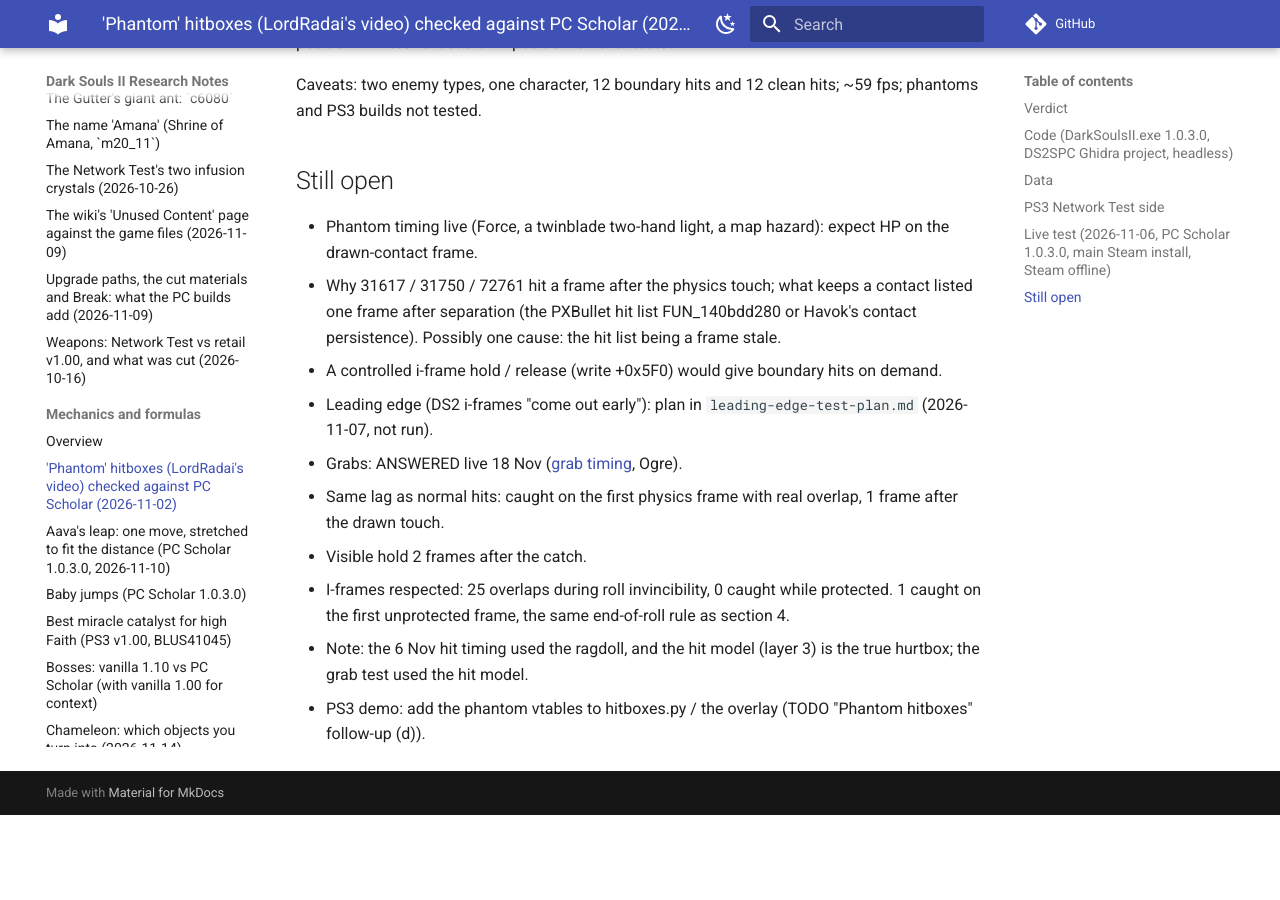
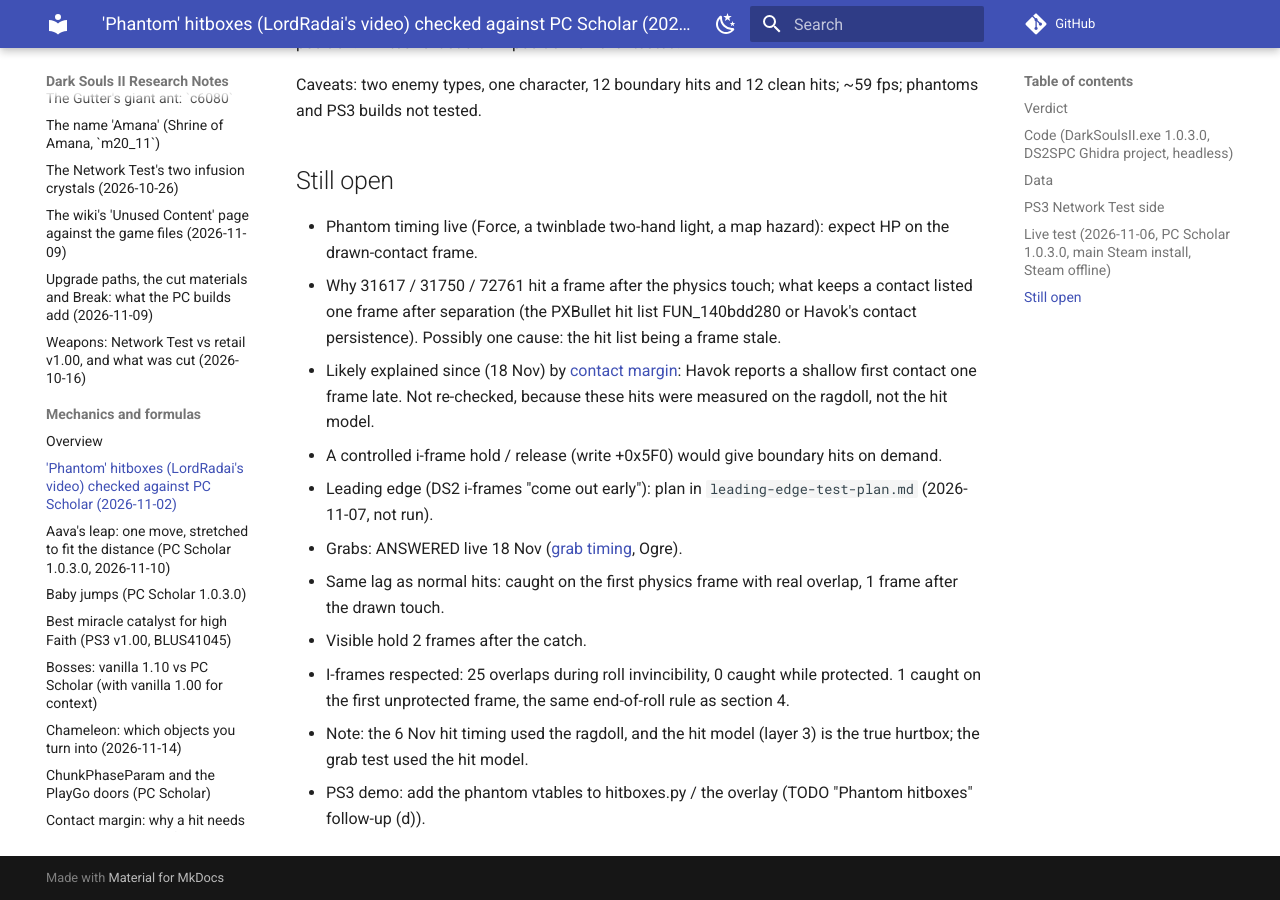
Before and after one commit to laveniatappendorf/ds2-research-notes, an MkDocs documentation site: the page built from docs/mechanics/phantom-hitboxes-pc.md, in a window 1280 px wide and 900 px high, scrolled down 6605 px. Built offline with MkDocs 1.6.1 and Material for MkDocs 9.7.7, drawn with Linux system fonts in a browser that asks for light colours; comment, search, counter and statistics services are not loaded; before the commit the page ends 7420 px from its top, so only the background shows below that.

Commit message:
Phantom hitboxes: link the open late-hit question to Contact margin
The three 6 Nov hits that landed a frame after the physics touch are
likely the shallow-contact rule on the Contact margin page. Not
re-checked, because those hits were measured on the ragdoll.

Co-Authored-By: Claude Opus 5.5 <noreply@anthropic.com>

```diff
--- a/docs/mechanics/phantom-hitboxes-pc.md
+++ b/docs/mechanics/phantom-hitboxes-pc.md
@@ -215,6 +215,8 @@ tested.
 - Why 31617 / 31750 / 72761 hit a frame after the physics touch; what keeps a contact listed one frame after
   separation (the PXBullet hit list FUN_140bdd280 or Havok's contact persistence). Possibly one cause: the hit list
   being a frame stale.
+  - Likely explained since (18 Nov) by [contact margin](contact-margin-pc.md): Havok reports a shallow first contact
+    one frame late. Not re-checked, because these hits were measured on the ragdoll, not the hit model.
 - A controlled i-frame hold / release (write +0x5F0) would give boundary hits on demand.
 - Leading edge (DS2 i-frames "come out early"): plan in `leading-edge-test-plan.md` (2026-11-07, not run).
 - Grabs: ANSWERED live 18 Nov ([grab timing](grab-timing-pc.md), Ogre).
```
